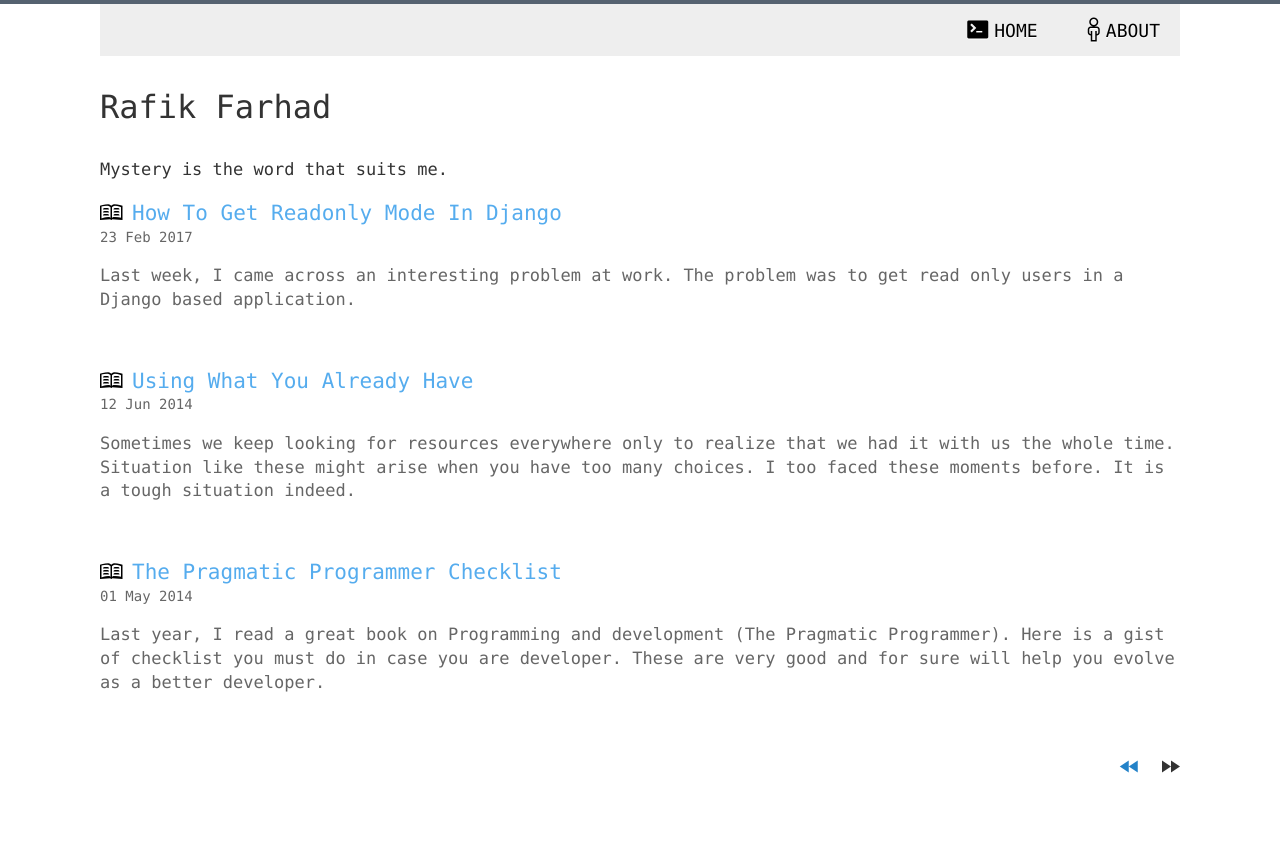
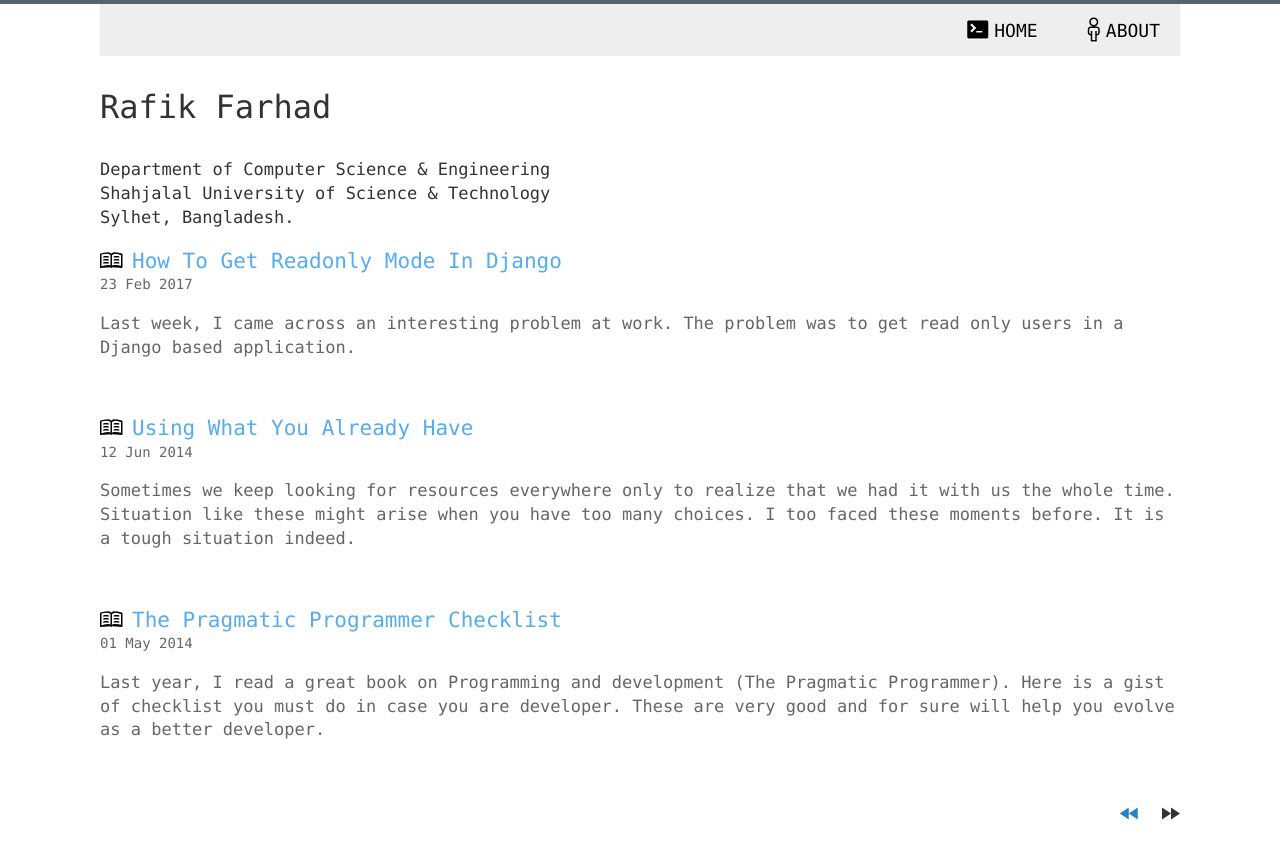
Before and after one commit to RafikFarhad/WhitePaper, a Jekyll site: the page built from index.html, in a window 1280 px wide. Shown: the top 859 px of the page. Built offline with Jekyll 4.4.1, drawn with Linux system fonts in a browser that asks for light colours; the list of posts is cut into pages by our own code.

```diff
--- a/_config.yml
+++ b/_config.yml
@@ -1,9 +1,14 @@
 name: Rafik Farhad
 description: >
-    Mystery is the word that suits me.
+    Department of Computer Science & Engineering <br>
+    Shahjalal University of Science & Technology <br>
+    Sylhet, Bangladesh. <br>
 about: >
-    about
-
+    Rafik Farhad <br>
+    rafikfarhad@gmail.com <br>
+    Department of Computer Science & Engineering <br>
+    Shahjalal University of Science & Technology <br>
+    Sylhet, Bangladesh. <br>
 url: ""
 baseurl: "/"
 markdown: kramdown
```
